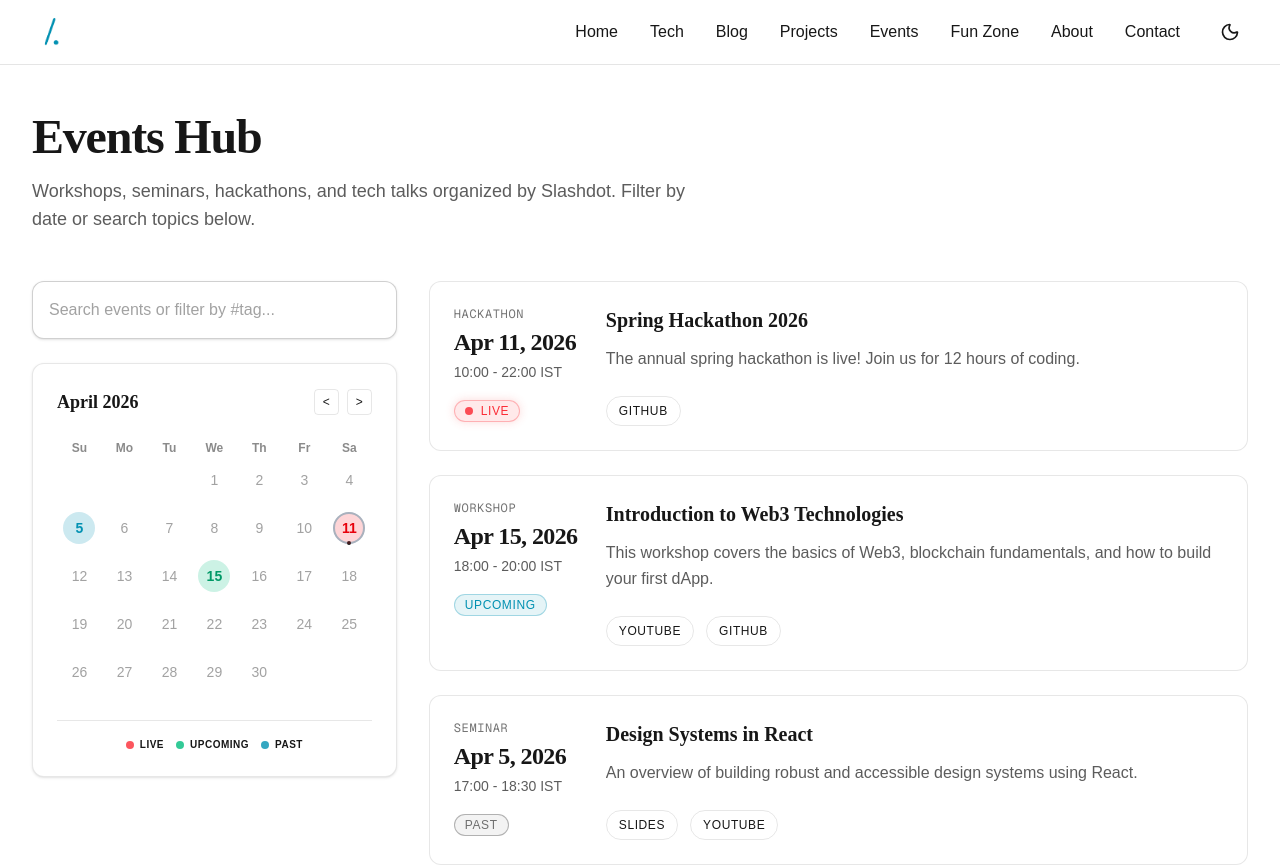
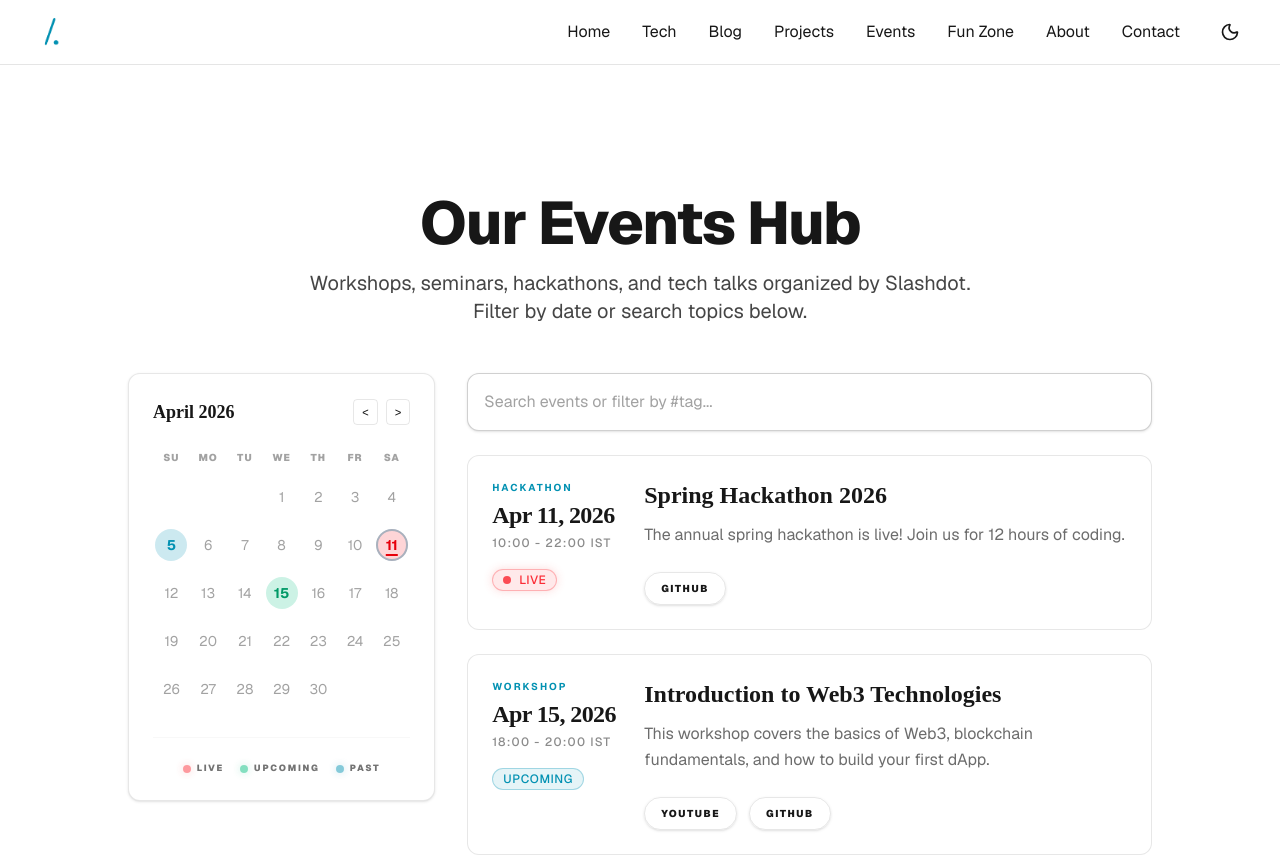
Before and after one commit to anuprovo-debnath/slashdot-website-2026, a Next.js app: page /slashdot-website-2026/events in a window 1280 px wide. Shown: the top 866 px of the page. Built offline with nearby package versions, Linux system fonts and the light colour scheme; a web font is replaced by a local one.

Commit message:
Projects page fix

```diff
--- a/src/app/events/page.tsx
+++ b/src/app/events/page.tsx
@@ -11,14 +11,16 @@ export default function EventsPage() {
   const events = getEvents();
 
   return (
-    <div className="min-h-screen bg-background pt-12 pb-24">
-      <div className="max-w-7xl mx-auto px-4 sm:px-6 lg:px-8">
-        <div className="mb-12">
-          <h1 className="text-5xl font-bold font-heading text-foreground tracking-tight">Events Hub</h1>
-          <p className="text-lg text-foreground/70 mt-4 max-w-2xl">
+    <div className="min-h-screen pt-32 pb-16 px-4 sm:px-6 lg:px-12">
+      <div className="max-w-5xl mx-auto">
+        <header className="mb-12 text-center">
+          <h1 className="text-4xl sm:text-5xl lg:text-6xl font-extrabold tracking-tight mb-4 text-[var(--foreground)]">
+            Our Events Hub
+          </h1>
+          <p className="text-xl text-[var(--foreground)] opacity-80 max-w-2xl mx-auto">
             Workshops, seminars, hackathons, and tech talks organized by Slashdot. Filter by date or search topics below.
           </p>
-        </div>
+        </header>
 
         <EventsSystem initialEvents={events} />
       </div>
--- a/src/app/globals.css
+++ b/src/app/globals.css
@@ -36,7 +36,7 @@
 body {
   background-color: var(--color-bg);
   color: var(--color-text);
-  font-family: Arial, Helvetica, sans-serif;
+  font-family: var(--font-sans), Arial, Helvetica, sans-serif;
 }
 
 /* View Transition setup for Circular Theme Toggle */
--- a/src/components/EventCard.tsx
+++ b/src/components/EventCard.tsx
@@ -17,9 +17,9 @@ export function EventCard({ event }: EventCardProps) {
     <div className="flex flex-col md:flex-row bg-background border border-foreground/10 rounded-xl overflow-hidden hover:border-primary/50 transition-colors p-6 group gap-6 w-full relative z-10">
       <div className="flex flex-row md:flex-col items-center md:items-start justify-between md:justify-start md:w-32 shrink-0">
         <div className="flex flex-col">
-          <span className="text-xs text-foreground/60 uppercase font-mono tracking-wider">{category}</span>
-          <span className="text-2xl font-bold font-heading text-foreground mt-1 tracking-tight">{formattedDate}</span>
-          <span className="text-sm text-foreground/70 mt-1">{time}</span>
+          <span className="text-[10px] text-[var(--color-primary)] uppercase font-bold tracking-[0.2em] mb-1">{category}</span>
+          <span className="text-2xl font-bold font-heading text-foreground tracking-tight">{formattedDate}</span>
+          <span className="text-xs text-foreground/50 mt-1 uppercase tracking-widest font-medium">{time}</span>
         </div>
         <div className="mt-0 md:mt-4">
           <StatusBadge status={status} />
@@ -28,10 +28,10 @@ export function EventCard({ event }: EventCardProps) {
 
       <div className="flex flex-col flex-grow justify-between">
         <div>
-          <h3 className="text-xl font-bold font-heading group-hover:text-primary transition-colors line-clamp-2">
+          <h3 className="text-2xl font-extrabold font-heading group-hover:text-primary transition-colors line-clamp-2 leading-tight">
             {title}
           </h3>
-          <p className="text-foreground/70 mt-3 line-clamp-3 leading-relaxed">
+          <p className="text-md text-foreground/70 mt-3 line-clamp-3 leading-relaxed opacity-90">
             {event.content}
           </p>
         </div>
@@ -44,7 +44,7 @@ export function EventCard({ event }: EventCardProps) {
                 href={url as string}
                 target="_blank"
                 rel="noreferrer"
-                className="text-xs font-medium px-3 py-1.5 rounded-full border border-foreground/10 text-foreground hover:bg-primary hover:text-white hover:border-primary transition-all uppercase tracking-wider"
+                className="text-[10px] font-black px-4 py-2 rounded-full border border-foreground/10 text-foreground hover:bg-primary hover:text-white hover:border-primary transition-all uppercase tracking-[0.15em] shadow-sm"
               >
                 {type}
               </a>
--- a/src/components/EventsSystem.tsx
+++ b/src/components/EventsSystem.tsx
@@ -72,23 +72,42 @@ export function EventsSystem({ initialEvents }: EventsSystemProps) {
     };
   }, [filteredEvents]); // Re-bind observer when list changes
 
+  // Shift search bar on scroll
+  const [isScrolled, setIsScrolled] = useState(false);
+
+  useEffect(() => {
+    const handleScroll = () => {
+      // Trigger the shift when scrolled past standard header offset
+      if (window.scrollY > 120) {
+        setIsScrolled(true);
+      } else {
+        setIsScrolled(false);
+      }
+    };
+
+    window.addEventListener('scroll', handleScroll, { passive: true });
+    handleScroll();
+
+    return () => window.removeEventListener('scroll', handleScroll);
+  }, []);
+
   return (
     <div className="flex flex-col md:flex-row gap-8 w-full">
       {/* 30% Sidebar */}
       <aside className="w-full md:w-[30%] shrink-0 flex flex-col gap-6 sticky top-24 self-start">
-        {/* Search Bar (Sticky alongside Calendar) */}
-        <div className="relative z-10">
+        {/* Search Bar (Shifted to Sidebar on Scroll) */}
+        <div className={`relative z-10 transition-all duration-300 origin-top ${isScrolled ? 'opacity-100 max-h-24 scale-y-100 mb-0' : 'opacity-0 max-h-0 scale-y-0 mb-[-24px] pointer-events-none'}`}>
           <input
             type="text"
             placeholder="Search events or filter by #tag..."
             value={searchTag}
             onChange={(e) => setSearchTag(e.target.value)}
-            className="w-full bg-background border border-foreground/20 rounded-xl px-4 py-4 placeholder-foreground/40 focus:outline-none focus:border-primary focus:ring-1 focus:ring-primary transition-all shadow-sm"
+            className="w-full bg-background border border-foreground/20 rounded-xl px-4 py-4 placeholder-foreground/40 focus:outline-none focus:border-primary focus:ring-1 focus:ring-primary shadow-sm"
           />
         </div>
 
-        {/* Calendar */}
-        <div>
+        {/* Global Sticky Calendar */}
+        <div className="transition-all duration-300">
           <InteractiveCalendar
             events={calendarEvents}
             selectedDate={selectedDate}
@@ -100,6 +119,17 @@ export function EventsSystem({ initialEvents }: EventsSystemProps) {
 
       {/* 70% Main Feed */}
       <main className="w-full md:w-[70%] flex flex-col gap-6">
+
+        {/* Search Bar (Initial Right-Panel Position) */}
+        <div className={`relative z-10 transition-all duration-300 origin-top ${!isScrolled ? 'opacity-100 max-h-24 scale-y-100 mb-0' : 'opacity-0 max-h-0 scale-y-0 mb-[-24px] pointer-events-none'}`}>
+          <input
+            type="text"
+            placeholder="Search events or filter by #tag..."
+            value={searchTag}
+            onChange={(e) => setSearchTag(e.target.value)}
+            className="w-full bg-background border border-foreground/20 rounded-xl px-4 py-4 placeholder-foreground/40 focus:outline-none focus:border-primary focus:ring-1 focus:ring-primary shadow-sm"
+          />
+        </div>
 
         {/* Feed */}
         <div className="flex flex-col gap-6 pb-20">
--- a/src/components/InteractiveCalendar.tsx
+++ b/src/components/InteractiveCalendar.tsx
@@ -104,14 +104,11 @@ export function InteractiveCalendar({ events, selectedDate, activeDate, onSelect
           onClick={() => onSelectDate(isSelected ? null : dStr)}
           className={`h-8 w-8 rounded-full flex flex-col items-center justify-center text-sm transition-all z-10 cursor-pointer ${colorClasses}
             ${isToday && isSelected ? 'ring-2 ring-offset-2 ring-offset-background ring-foreground' : ''}
-            ${isToday && !isSelected && !hasEvent ? 'border border-foreground/40' : ''}`}
+            ${isToday && !isSelected && !hasEvent ? 'border border-foreground/40' : ''}
+            ${isToday ? 'underline decoration-2 underline-offset-4' : ''}`}
         >
           {i}
-          {/* 3. Differentiate today below the number physically if possible, or border */}
         </button>
-        {isToday && !isSelected && (
-           <div className="absolute bottom-[-1px] w-1 h-1 rounded-full bg-foreground pointer-events-none" />
-        )}
       </div>
     );
   }
@@ -126,9 +123,9 @@ export function InteractiveCalendar({ events, selectedDate, activeDate, onSelect
         </div>
       </div>
 
-      <div className="grid grid-cols-7 gap-y-2 place-items-center mb-2">
+      <div className="grid grid-cols-7 gap-y-2 place-items-center mb-4">
         {['Su', 'Mo', 'Tu', 'We', 'Th', 'Fr', 'Sa'].map(d => (
-          <div key={d} className="text-xs text-foreground/50 font-bold">{d}</div>
+          <div key={d} className="text-[10px] text-foreground/40 font-black uppercase tracking-widest">{d}</div>
         ))}
       </div>
       <div className="grid grid-cols-7 gap-y-2 place-items-center gap-y-4">
@@ -136,10 +133,10 @@ export function InteractiveCalendar({ events, selectedDate, activeDate, onSelect
       </div>
 
       {/* 1. Shift color coding legend below calendar */}
-      <div className="flex gap-3 justify-center mt-8 pt-4 border-t border-foreground/10 text-[10px] font-bold uppercase tracking-wider">
-        <span className="flex items-center gap-1.5"><span className="w-2 h-2 rounded-full bg-red-500/80"></span> Live</span>
-        <span className="flex items-center gap-1.5"><span className="w-2 h-2 rounded-full bg-emerald-500/80"></span> Upcoming</span>
-        <span className="flex items-center gap-1.5"><span className="w-2 h-2 rounded-full bg-primary/80"></span> Past</span>
+      <div className="flex gap-4 justify-center mt-8 pt-6 border-t border-foreground/5 text-[9px] font-black uppercase tracking-[0.2em] opacity-60">
+        <span className="flex items-center gap-1.5"><span className="w-2 h-2 rounded-full bg-red-500/80 shadow-[0_0_8px_rgba(239,68,68,0.4)]"></span> Live</span>
+        <span className="flex items-center gap-1.5"><span className="w-2 h-2 rounded-full bg-emerald-500/80 shadow-[0_0_8px_rgba(16,185,129,0.4)]"></span> Upcoming</span>
+        <span className="flex items-center gap-1.5"><span className="w-2 h-2 rounded-full bg-primary/80 shadow-[0_0_8px_rgba(2,145,178,0.4)]"></span> Past</span>
       </div>
 
       {selectedDate && (
```
